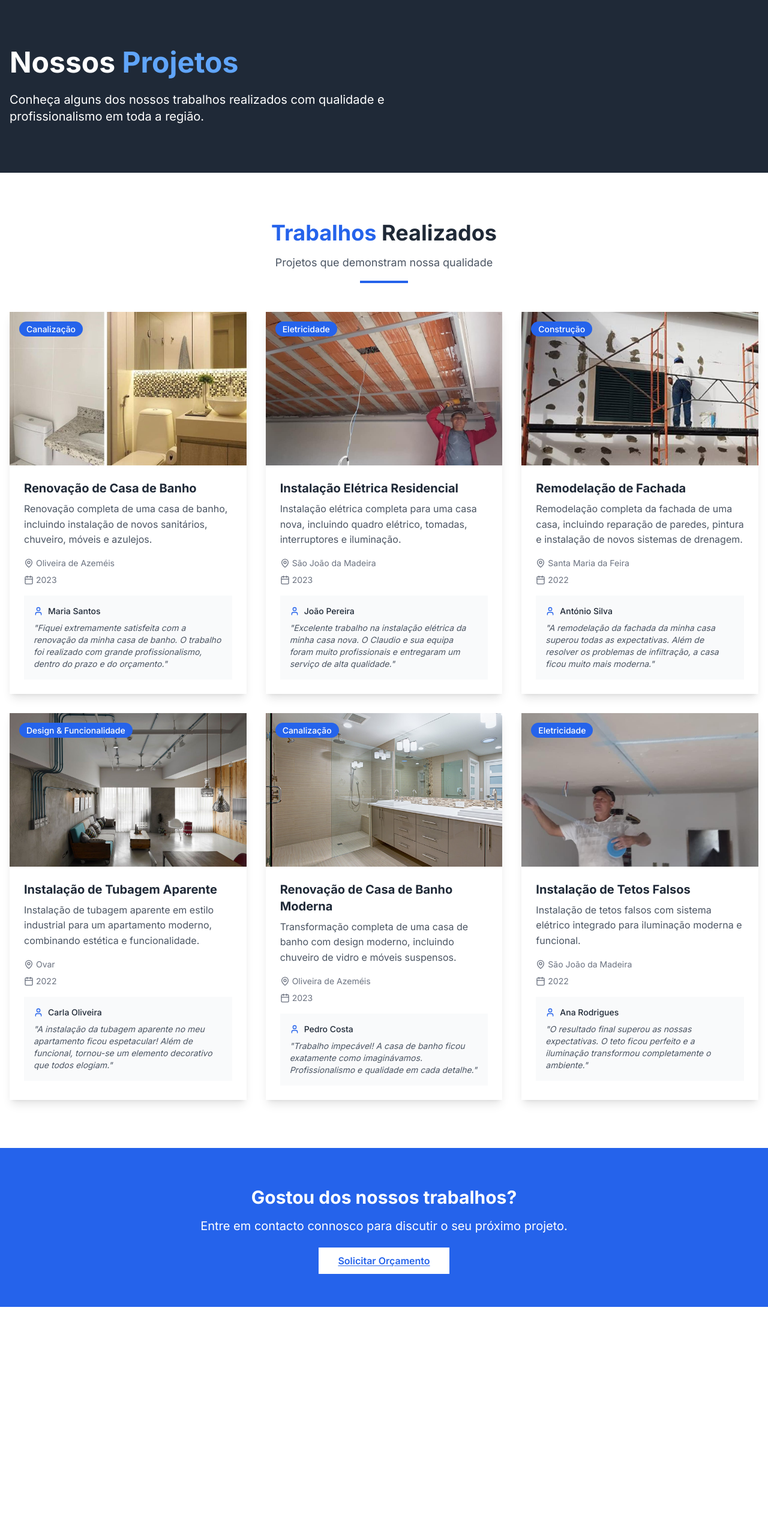
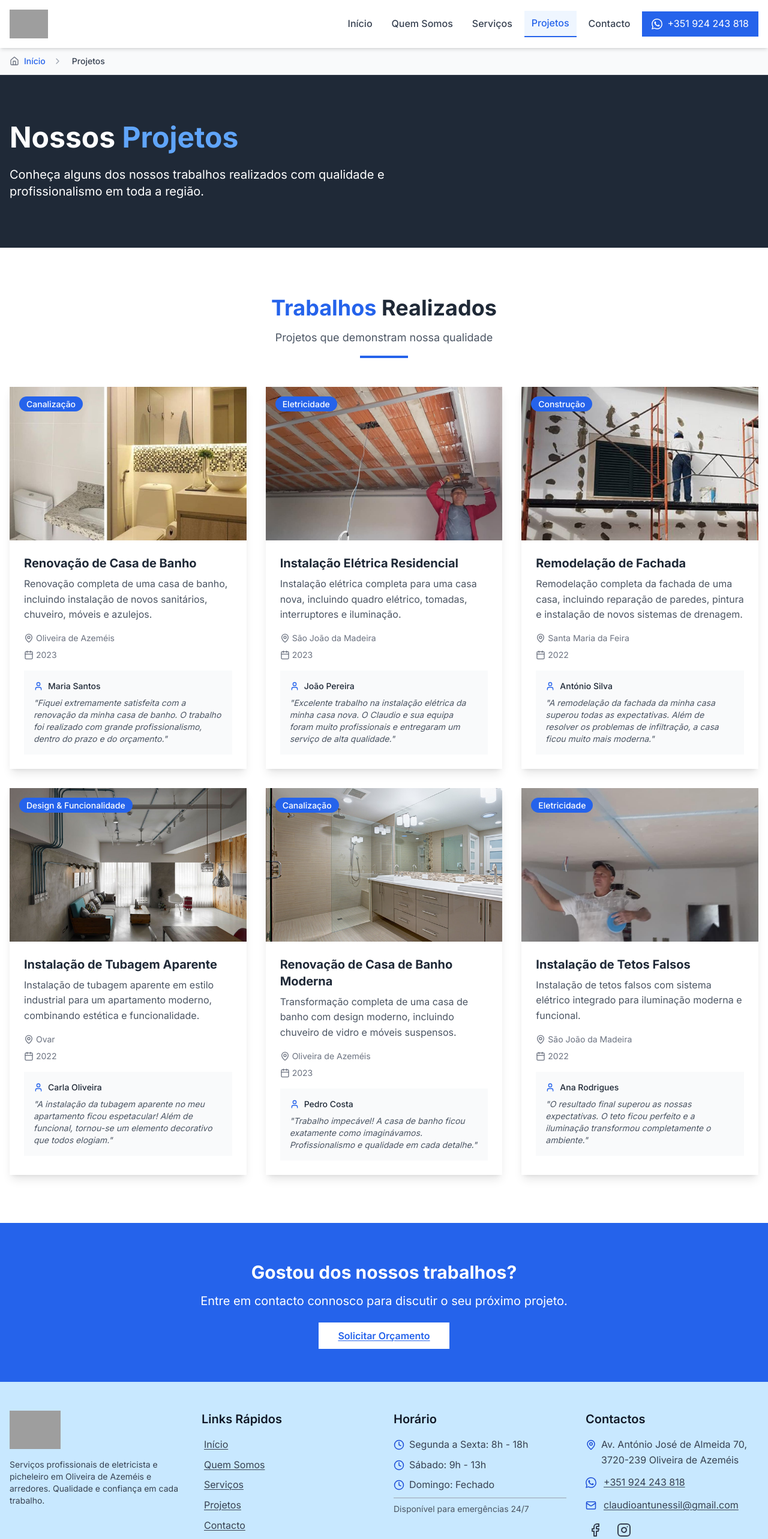
Before and after one commit to vianahub-pt/claudio-eletricista-website, a Next.js app: page /projects in a window 1280 px wide. Shown: the top 2566 px of the page at 60% size. Before the commit the page ends 2179 px from the top, so only its background shows below. Built offline with nearby package versions, Linux system fonts and the light colour scheme; grey boxes are pictures that could not be loaded.

Commit message:
refatorando

```diff
--- a/app/about/page.tsx
+++ b/app/about/page.tsx
@@ -1,6 +1,6 @@
 import Image from "next/image";
-import footer from "@/components/footer";
-import SectionTitle from "@/components/sectiontitle";
+import Footer from "@/components/footer";
+import SectionTitle from "@/components/SectionTitle";
 import { CheckCircle, Award, Users, Clock } from "lucide-react";
 
 export default function About() {
@@ -237,7 +237,7 @@ export default function About() {
         </section>
       </main>
 
-      <footer />
+      <Footer />
     </>
   );
 }
--- a/app/contact/contact-client-page.tsx
+++ b/app/contact/contact-client-page.tsx
@@ -2,8 +2,8 @@
 
 import type React from "react";
 import { useState } from "react";
-import footer from "@/components/footer";
-import SectionTitle from "@/components/sectiontitle";
+import Footer from "@/components/footer";
+import SectionTitle from "@/components/SectionTitle";
 import { Send, CheckCircle } from "lucide-react";
 
 export default function ContactClientPage() {
@@ -167,7 +167,7 @@ Mensagem: ${formData.message}
         )}
         {submitStatus === "error" && <span>Erro ao enviar o formulário.</span>}
       </form>
-      <footer />
+      <Footer />
     </div>
   );
 }
--- a/app/contact/page.tsx
+++ b/app/contact/page.tsx
@@ -2,7 +2,7 @@
 
 import type React from "react";
 import { useState } from "react";
-import SectionTitle from "@/components/sectiontitle";
+import SectionTitle from "@/components/SectionTitle";
 import {
   Mail,
   MapPin,
--- a/app/layout.tsx
+++ b/app/layout.tsx
@@ -1,10 +1,10 @@
 import type React from "react";
 import type { Metadata } from "next";
 import { Inter } from "next/font/google";
-import scrollToTop from "@/components/scrollToTop";
-import skipLinks from "@/components/skipLinks";
-import header from "@/components/header";
-import breadcrumb from "@/components/breadcrumb";
+import ScrollToTop from "@/components/ScrollToTop";
+import SkipLinks from "@/components/SkipLinks";
+import Header from "@/components/header";
+import Breadcrumb from "@/components/breadcrumb";
 import "./globals.css";
 
 const inter = Inter({ subsets: ["latin"] });
@@ -61,10 +61,10 @@ export default function RootLayout({
         <link rel="icon" href="/favicon.ico" />
       </head>
       <body className={inter.className}>
-        <scrollToTop />
-        <skipLinks />
-        <header />
-        <breadcrumb />
+        <ScrollToTop />
+        <SkipLinks />
+        <Header />
+        <Breadcrumb />
         <div id="main-content">{children}</div>
       </body>
     </html>
--- a/app/page.tsx
+++ b/app/page.tsx
@@ -1,4 +1,4 @@
-import footer from "@/components/footer";
+import Footer from "@/components/footer";
 import HeroSection from "@/sections/Home/herosection";
 import AboutSection from "@/sections/Home/aboutsection";
 import ServicesSection from "@/sections/Home/servicessection";
@@ -17,7 +17,7 @@ export default function Home() {
         <TestimonialsSection />
         <CtaSection />
       </main>
-      <footer />
+      <Footer />
     </>
   );
 }
--- a/app/projects/page.tsx
+++ b/app/projects/page.tsx
@@ -1,7 +1,7 @@
 import Image from "next/image";
 import Link from "next/link";
-import footer from "@/components/footer";
-import SectionTitle from "@/components/sectiontitle";
+import Footer from "@/components/footer";
+import SectionTitle from "@/components/SectionTitle";
 import { Calendar, MapPin, User } from "lucide-react";
 
 export default function Projects() {
@@ -192,7 +192,7 @@ export default function Projects() {
         </section>
       </main>
 
-      <footer />
+      <Footer />
     </>
   );
 }
--- a/app/services/page.tsx
+++ b/app/services/page.tsx
@@ -1,8 +1,8 @@
 "use client";
 
 import { useState } from "react";
-import footer from "@/components/footer";
-import sectionTitle from "@/components/sectiontitle";
+import Footer from "@/components/footer";
+import SectionTitle from "@/components/SectionTitle";
 import {
   Zap,
   Droplet,
@@ -237,7 +237,7 @@ export default function Services() {
         </section>
       </main>
 
-      <footer />
+      <Footer />
     </>
   );
 }
--- a/sections/Home/AboutSection.tsx
+++ b/sections/Home/AboutSection.tsx
@@ -2,7 +2,7 @@
 
 import Image from "next/image";
 import Link from "next/link";
-import SectionTitle from "@/components/sectiontitle";
+import SectionTitle from "@/components/SectionTitle";
 import { CheckCircle } from "lucide-react";
 
 const AboutSection = () => {
--- a/sections/Home/ProjectsSection.tsx
+++ b/sections/Home/ProjectsSection.tsx
@@ -1,6 +1,6 @@
 import Image from "next/image";
 import Link from "next/link";
-import SectionTitle from "@/components/sectiontitle";
+import SectionTitle from "@/components/SectionTitle";
 
 const ProjectsSection = () => {
   const projects = [
--- a/sections/Home/ServicesSection.tsx
+++ b/sections/Home/ServicesSection.tsx
@@ -1,5 +1,5 @@
 import Link from "next/link";
-import SectionTitle from "@/components/sectiontitle";
+import SectionTitle from "@/components/SectionTitle";
 import { Zap, Droplet, Wrench, Home, Building, ShowerHead } from "lucide-react";
 
 const ServicesSection = () => {
--- a/sections/Home/TestimonialsSection.tsx
+++ b/sections/Home/TestimonialsSection.tsx
@@ -1,7 +1,7 @@
 "use client";
 
 import { useState } from "react";
-import SectionTitle from "@/components/sectiontitle";
+import SectionTitle from "@/components/SectionTitle";
 import { Star, ChevronLeft, ChevronRight } from "lucide-react";
 
 const TestimonialsSection = () => {
```
